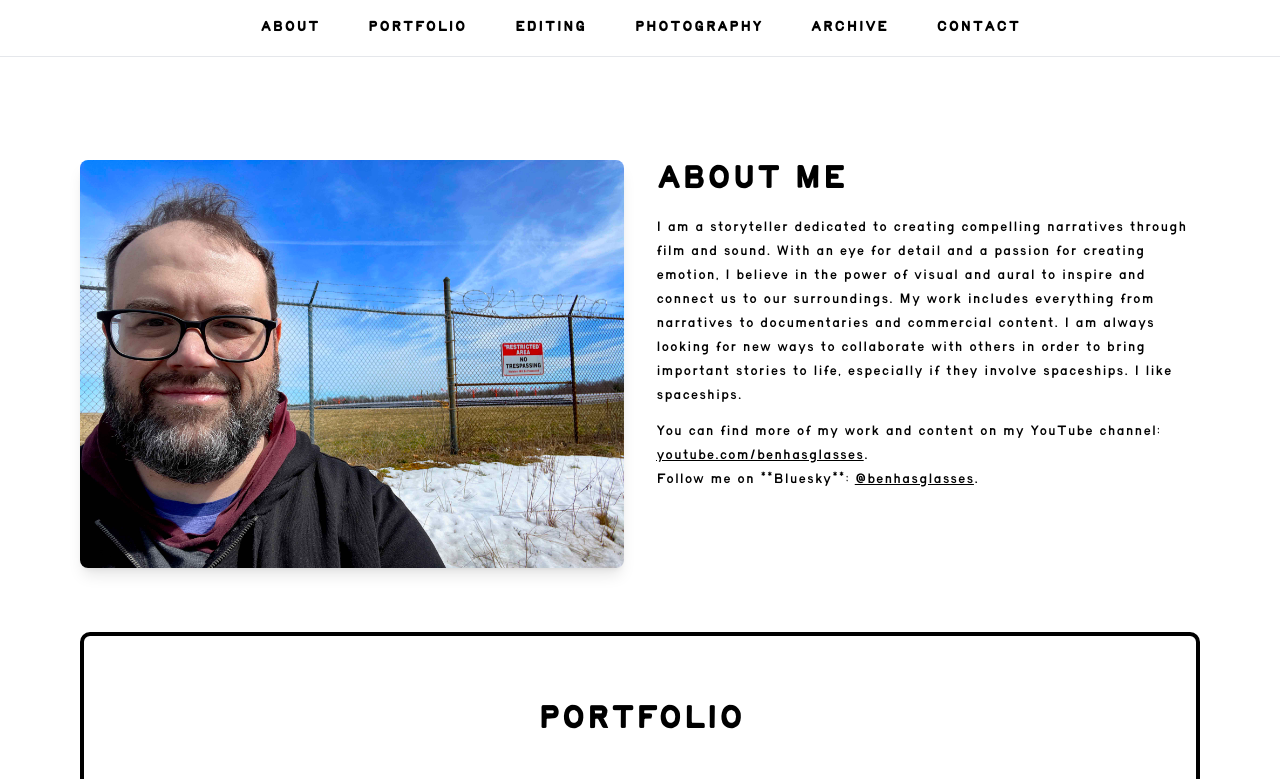
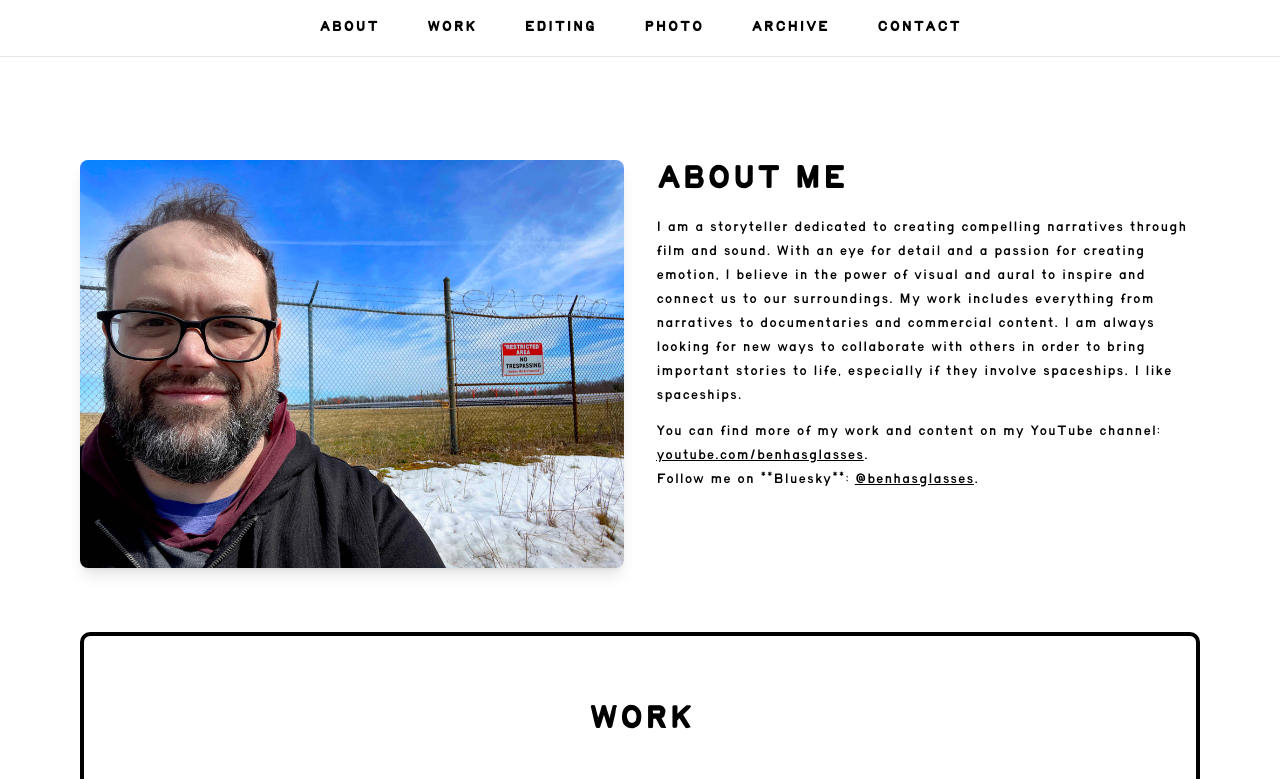
Before and after one commit to benhasglasses/portfolio, a plain HTML site: page index.html in a window 1280 px wide. Shown: the top 779 px of the page. Drawn offline with nearby package versions, Linux system fonts and the light colour scheme; grey boxes are pictures that could not be loaded.

Commit message:
Update index.html

```diff
--- a/index.html
+++ b/index.html
@@ -218,12 +218,12 @@
     <header class="fixed top-0 left-0 w-full bg-white z-40 p-4 border-b border-gray-200">
         <!-- UPDATED: Moved Photography link before Archive link -->
         <nav class="max-w-screen-xl mx-auto flex justify-center items-center text-sm sm:text-base font-bold tracking-wider uppercase space-x-2 md:space-x-12 px-2 md:px-20 overflow-x-auto whitespace-nowrap">
-            <a href="#about" class="hover:text-gray-500 transition-colors duration-200 p-1 md:p-0">About</a>
-            <a href="#films" class="hover:text-gray-500 transition-colors duration-200 p-1 md:p-0">Portfolio</a>
-            <a href="#editing" class="hover:text-gray-500 transition-colors duration-200 p-1 md:p-0">Editing</a>
-            <a href="#gallery" class="hover:text-gray-500 transition-colors duration-200 p-1 md:p-0">Photography</a>
-            <a href="#past-work" class="hover:text-gray-500 transition-colors duration-200 p-1 md:p-0">Archive</a>
-            <a href="#contact" class="hover:text-gray-500 transition-colors duration-200 p-1 md:p-0">Contact</a>
+            <a href="#about" class="hover:text-gray-500 transition-colors duration-200 p-1 md:p-0">about</a>
+            <a href="#films" class="hover:text-gray-500 transition-colors duration-200 p-1 md:p-0">work</a>
+            <a href="#editing" class="hover:text-gray-500 transition-colors duration-200 p-1 md:p-0">editing</a>
+            <a href="#gallery" class="hover:text-gray-500 transition-colors duration-200 p-1 md:p-0">photo</a>
+            <a href="#past-work" class="hover:text-gray-500 transition-colors duration-200 p-1 md:p-0">archive</a>
+            <a href="#contact" class="hover:text-gray-500 transition-colors duration-200 p-1 md:p-0">contact</a>
         </nav>
     </header>
 
@@ -253,7 +253,7 @@
 
         <!-- Gallery sections rely on horizontal-gallery-container's overflow-x: auto for touch scrolling -->
         <section id="films" class="gallery-border py-16">
-            <h2 class="text-4xl font-bold mb-8 text-center uppercase">Portfolio</h2>
+            <h2 class="text-4xl font-bold mb-8 text-center uppercase">work</h2>
             <p class="text-lg mb-4 text-center text-gray-700"></p>
             <div class="gallery-wrapper relative">
                 <div id="films-gallery" class="horizontal-gallery-container flex space-x-6 pb-4">
@@ -275,8 +275,8 @@
         <!-- REMOVED: Section id="documentary" has been removed as requested. -->
 
         <section id="editing" class="gallery-border py-16">
-            <h2 class="text-4xl font-bold mb-8 text-center uppercase">Post Production</h2>
-            <p class="text-xl mb-4 text-center text-gray-700">Collaborations with other filmmakers.</p>
+            <h2 class="text-4xl font-bold mb-8 text-center uppercase">edit</h2>
+            <p class="text-xl mb-4 text-center text-gray-700">my collaborations with other filmmakers.</p>
             <div class="gallery-wrapper relative">
                 <div id="editing-gallery" class="horizontal-gallery-container flex space-x-6 pb-4">
                 </div>
@@ -315,7 +315,7 @@
 
         <!-- MOVED SECTION: Archive now appears after Photography -->
         <section id="past-work" class="gallery-border py-16">
-            <h2 class="text-4xl font-bold mb-8 text-center uppercase">Archive</h2>
+            <h2 class="text-4xl font-bold mb-8 text-center uppercase">archive</h2>
             <p class="text-lg mb-4 text-center text-gray-700"></p>
             <div class="gallery-wrapper relative">
                 <div id="past-work-gallery" class="horizontal-gallery-container flex space-x-6 pb-4">
@@ -334,8 +334,8 @@
         </section>
 
         <section id="contact" class="py-16">
-            <h2 class="text-4xl font-bold mb-8 text-center uppercase">Contact</h2>
-            <p class="text-xl mb-8 text-center text-gray-700">Get in touch to discuss your project.</p>
+            <h2 class="text-4xl font-bold mb-8 text-center uppercase">contact</h2>
+            <p class="text-xl mb-8 text-center text-gray-700">Let's discuss your project.</p>
             <div class="max-w-md mx-auto">
                 <form action="https://formspree.io/f/mandrowj" method="POST" class="space-y-6">
                     <div>
```
